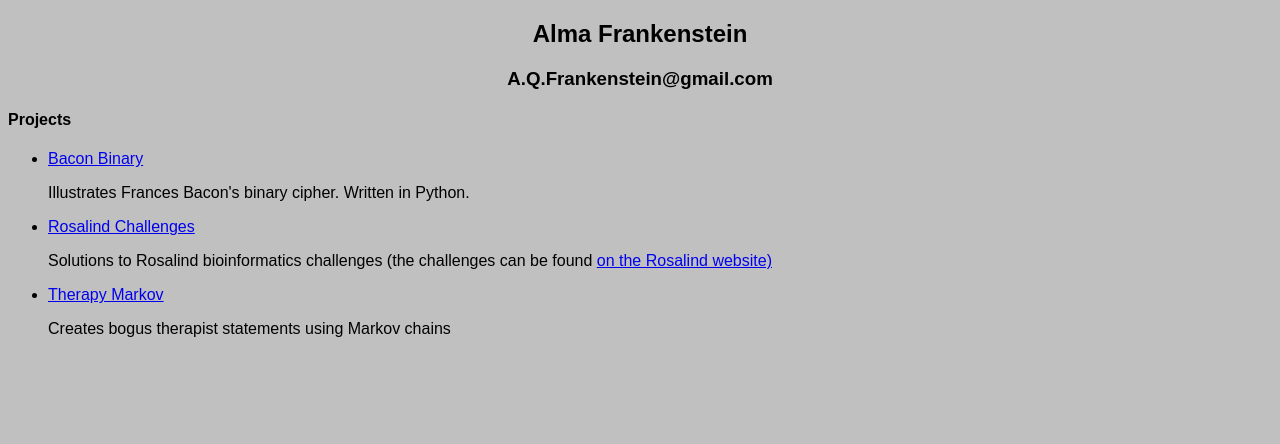
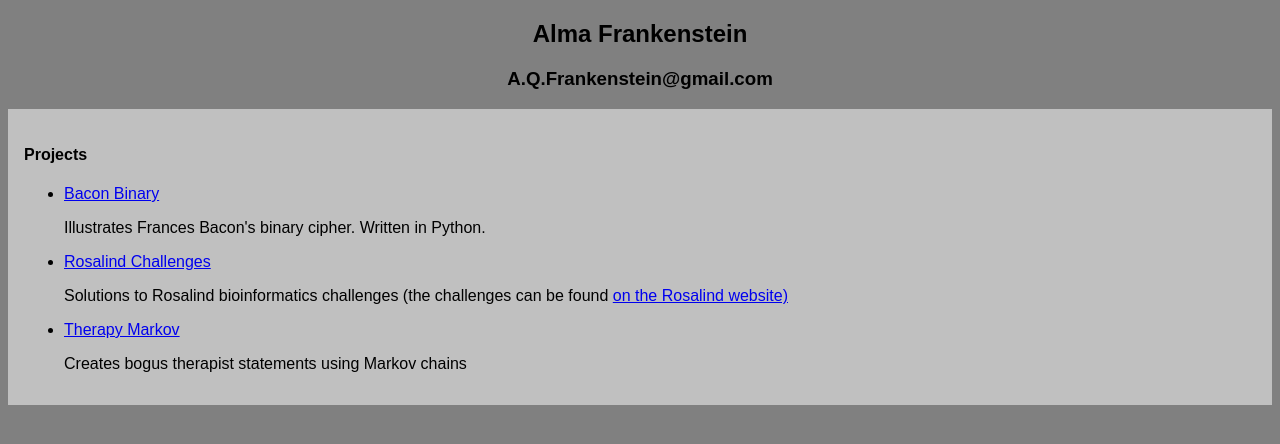
Before and after one commit to alma-frankenstein/Portfolio_landing_page, a plain HTML site: page index.html in a window 1280 px wide. Drawn offline with Linux system fonts and the light colour scheme.

Commit message:
add formatting to Projects box

```diff
--- a/css/styles.css
+++ b/css/styles.css
@@ -1,8 +1,15 @@
 body {
-  background-color: silver;
+  background-color: grey;
   font-family: Arial, Helvetica, sans-serif;
 }
 
 h2, h3 {
   text-align: center;
 }
+
+.projects {
+  background-color: silver;
+  width: auto;
+  padding: 16px;
+  box-sizing: border-box;
+}
--- a/index.html
+++ b/index.html
@@ -9,7 +9,7 @@
   <h2>Alma Frankenstein</h2>
   <h3>A.Q.Frankenstein@gmail.com</h3>
 
-  <div>
+  <div class="projects">
     <h4>Projects</h4>
     <ul>
       <li><a href="https://github.com/alma-frankenstein/Bacon_Binary"> Bacon Binary</a></li>
```
